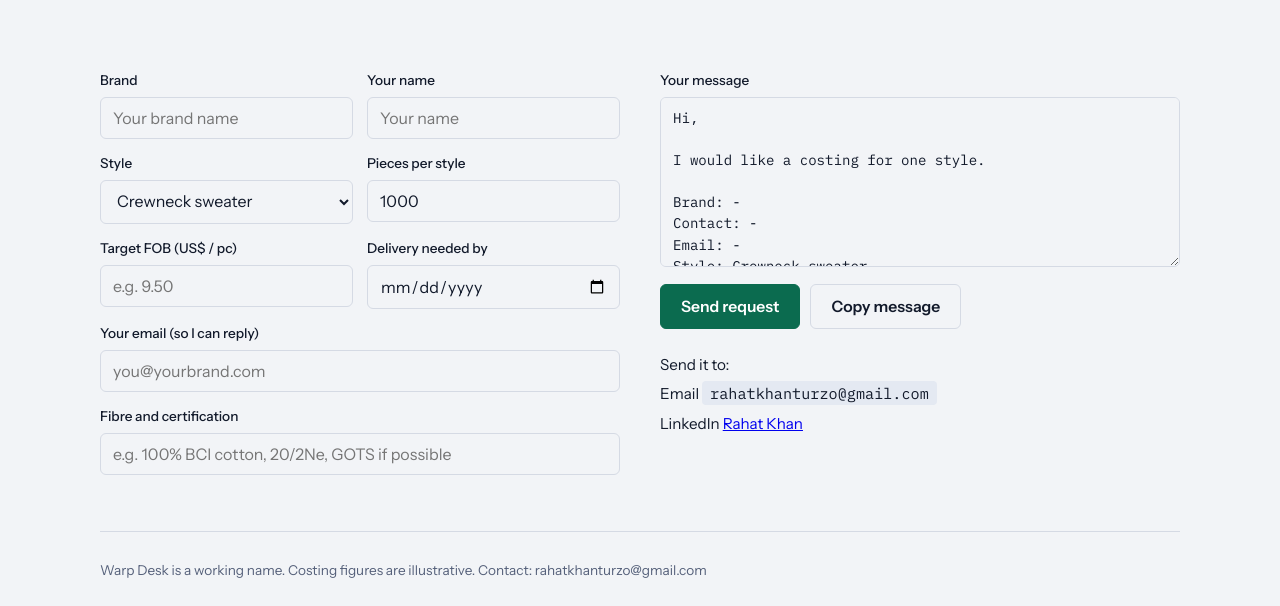
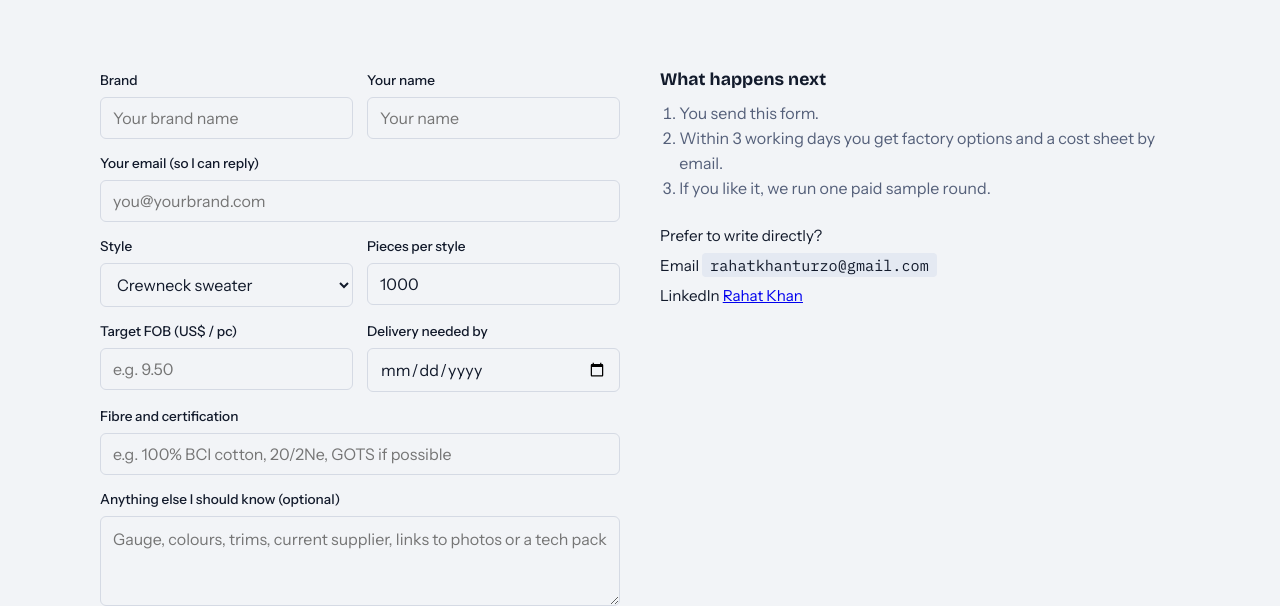
Before and after one commit to rahatkhanturzo/warpdesk, a plain HTML site: page contact.html in a window 1280 px wide. Shown: the part 224-830 px from the top of the page. Drawn offline with nearby package versions, Linux system fonts and the light colour scheme.

Commit message:
Add files via upload

```diff
--- a/contact.html
+++ b/contact.html
@@ -18,22 +18,27 @@
       <div class="form">
         <div><label for="f-brand">Brand</label><input id="f-brand" type="text" placeholder="Your brand name"></div>
         <div><label for="f-name">Your name</label><input id="f-name" type="text" placeholder="Your name"></div>
+        <div class="full"><label for="f-email">Your email (so I can reply)</label><input id="f-email" type="email" placeholder="you@yourbrand.com" autocomplete="email"></div>
         <div><label for="f-style">Style</label>
           <select id="f-style"><option>Crewneck sweater</option><option>Cardigan</option><option>T-shirt</option><option>Polo</option><option>Hoodie</option><option>Other knit</option></select></div>
         <div><label for="f-qty">Pieces per style</label><input id="f-qty" type="number" min="500" step="100" value="1000" inputmode="numeric"></div>
         <div><label for="f-fob">Target FOB (US$ / pc)</label><input id="f-fob" type="number" min="0" step="0.1" placeholder="e.g. 9.50" inputmode="decimal"></div>
         <div><label for="f-date">Delivery needed by</label><input id="f-date" type="date"></div>
-        <div class="full"><label for="f-email">Your email (so I can reply)</label><input id="f-email" type="email" placeholder="you@yourbrand.com" autocomplete="email"></div>
         <input type="text" id="f-gotcha" tabindex="-1" autocomplete="off" aria-hidden="true" style="position:absolute;left:-9999px">
         <div class="full"><label for="f-fibre">Fibre and certification</label><input id="f-fibre" type="text" placeholder="e.g. 100% BCI cotton, 20/2Ne, GOTS if possible"></div>
+        <div class="full"><label for="f-notes">Anything else I should know (optional)</label><textarea id="f-notes" style="min-height:90px;font-family:var(--body);font-size:1rem" placeholder="Gauge, colours, trims, current supplier, links to photos or a tech pack"></textarea></div>
       </div>
+      <div class="row"><button class="btn" id="send" type="button" hidden>Send request</button><span class="status" id="st" role="status"></span></div>
     </div>
     <div>
-      <label for="out">Your message</label>
-      <textarea id="out" readonly></textarea>
-      <div class="row"><button class="btn" id="send" type="button" hidden>Send request</button><button class="btn ghost" id="copy" type="button">Copy message</button><span class="status" id="st" role="status"></span></div>
+      <h3>What happens next</h3>
+      <ol style="color:var(--muted);padding-left:1.2em;margin:12px 0 0">
+        <li>You send this form.</li>
+        <li>Within <span data-s="costingTime"></span> you get factory options and a cost sheet by email.</li>
+        <li>If you like it, we run one paid sample round.</li>
+      </ol>
       <div class="contact">
-        <span>Send it to:</span>
+        <span>Prefer to write directly?</span>
         <span>Email <code data-s="email"></code></span>
         <span id="wa" hidden>WhatsApp <code data-s="whatsapp"></code></span>
         <span>LinkedIn <a id="li" target="_blank" rel="noopener"></a></span>
--- a/site.js
+++ b/site.js
@@ -37,39 +37,26 @@
     q.addEventListener('input',ovu);ovu();
   }
 
-  var out=document.getElementById('out');
-  if(out){
+  var first=document.getElementById('f-brand');
+  if(first){
     var fq=document.getElementById('f-qty');fq.min=S.minQty;fq.value=S.exampleQty;
-    var ids=['f-brand','f-name','f-email','f-style','f-qty','f-fob','f-date','f-fibre'];
+    var st=document.getElementById('st'),send=document.getElementById('send');
     function v(id){return document.getElementById(id).value.trim();}
-    function build(){
-      var s='Hi,\n\nI would like a costing for one style.\n\n';
-      s+='Brand: '+(v('f-brand')||'-')+'\nContact: '+(v('f-name')||'-')+'\nEmail: '+(v('f-email')||'-')+'\n';
-      s+='Style: '+v('f-style')+'\nQuantity: '+(v('f-qty')||'-')+' pcs per style\n';
-      s+='Target FOB: '+(v('f-fob')?'US$ '+v('f-fob')+' per pc':'-')+'\n';
-      s+='Delivery needed by: '+(v('f-date')||'-')+'\nFibre / certification: '+(v('f-fibre')||'-')+'\n\n';
-      s+='I will attach a tech pack or photos. Please send factory options and a cost sheet.\n\nThank you,\n'+(v('f-name')||'');
-      out.value=s;
-    }
-    ids.forEach(function(i){var e=document.getElementById(i);e.addEventListener('input',build);e.addEventListener('change',build);});
-    build();
-    var st=document.getElementById('st');
-    var send=document.getElementById('send');
     if(S.formEndpoint){send.hidden=false;}
+    else{st.textContent='Online requests are not switched on yet. Please email '+S.email+'.';}
     send.addEventListener('click',function(){
       var email=v('f-email');
       if(!v('f-brand')||!v('f-name')||!/^[^@\s]+@[^@\s]+\.[^@\s]+$/.test(email)||!(parseFloat(v('f-qty'))>0)){st.textContent='Please fill in brand, your name, a valid email and the quantity.';return;}
       if(document.getElementById('f-gotcha').value){return;}
       var d=new Date(),ref='WD-'+d.getFullYear()+('0'+(d.getMonth()+1)).slice(-2)+('0'+d.getDate()).slice(-2)+'-'+Math.random().toString(36).slice(2,6).toUpperCase();
-      var payload={order_ref:ref,_subject:'New costing request '+ref+' from '+v('f-brand'),brand:v('f-brand'),contact_name:v('f-name'),email:email,style:v('f-style'),quantity_per_style:v('f-qty'),target_fob_usd:v('f-fob'),delivery_needed_by:v('f-date'),fibre_and_certification:v('f-fibre'),message:out.value};
+      var payload={order_ref:ref,_subject:'New costing request '+ref+' from '+v('f-brand'),brand:v('f-brand'),contact_name:v('f-name'),email:email,style:v('f-style'),quantity_per_style:v('f-qty'),target_fob_usd:v('f-fob')||'-',delivery_needed_by:v('f-date')||'-',fibre_and_certification:v('f-fibre')||'-',notes:v('f-notes')||'-'};
       send.disabled=true;st.textContent='Sending...';
       fetch(S.formEndpoint,{method:'POST',headers:{'Content-Type':'application/json','Accept':'application/json'},body:JSON.stringify(payload)})
-        .then(function(r){if(!r.ok)throw new Error('bad');st.textContent='Sent. Your reference is '+ref+'. Expect a reply by email within '+S.costingTime+'.';})
-        .catch(function(){st.textContent='Could not send. Please copy the message and email it to '+S.email+'.';send.disabled=false;});
-    });
-    document.getElementById('copy').addEventListener('click',function(){
-      function fb(){out.removeAttribute('readonly');out.focus();out.select();out.setAttribute('readonly','');st.textContent='Press Ctrl+C (or Cmd+C) to copy the selected text.';}
-      try{navigator.clipboard.writeText(out.value).then(function(){st.textContent='Copied.';},fb);}catch(e){fb();}
+        .then(function(r){if(!r.ok)throw new Error('bad');
+          st.textContent='Sent. Your reference is '+ref+'. Expect a reply by email within '+S.costingTime+'.';
+          ['f-brand','f-name','f-email','f-fob','f-date','f-fibre','f-notes'].forEach(function(id){document.getElementById(id).value='';});
+          send.disabled=false;})
+        .catch(function(){st.textContent='Could not send. Please email '+S.email+' instead.';send.disabled=false;});
     });
   }
 })();
```
